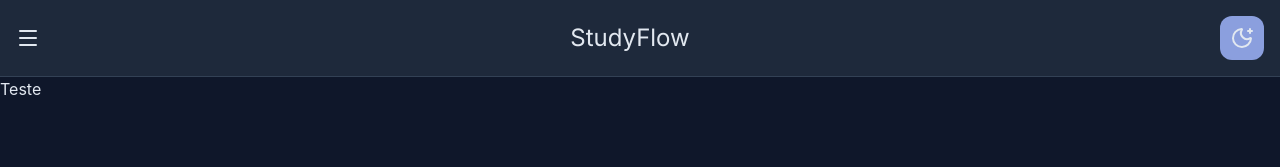
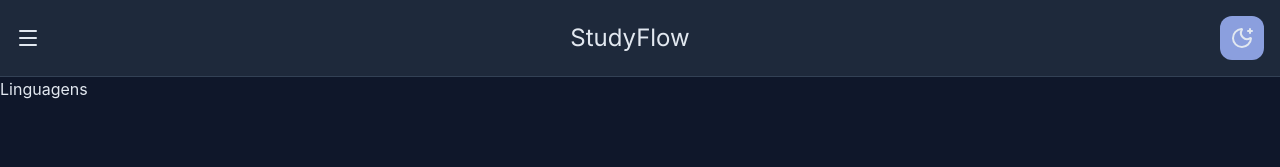
Before and after one commit to DanZx819/StudyFlow, a Next.js app in the folder frontend/: page /linguagens in a window 1280 px wide. Shown: the top 167 px of the page. Built offline with nearby package versions, Linux system fonts and the light colour scheme.

Commit message:
Update page.tsx

```diff
--- a/frontend/app/linguagens/page.tsx
+++ b/frontend/app/linguagens/page.tsx
@@ -1,5 +1,5 @@
 export default function Linguagens(){
     return(
-        <div>Teste</div>
+        <div>Linguagens</div>
     )
 }
```
